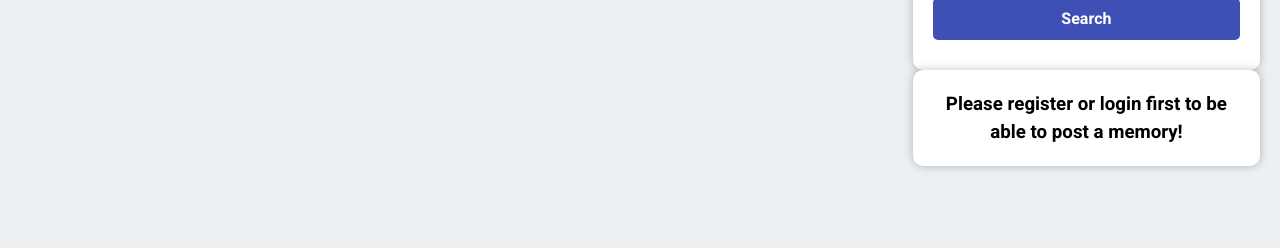
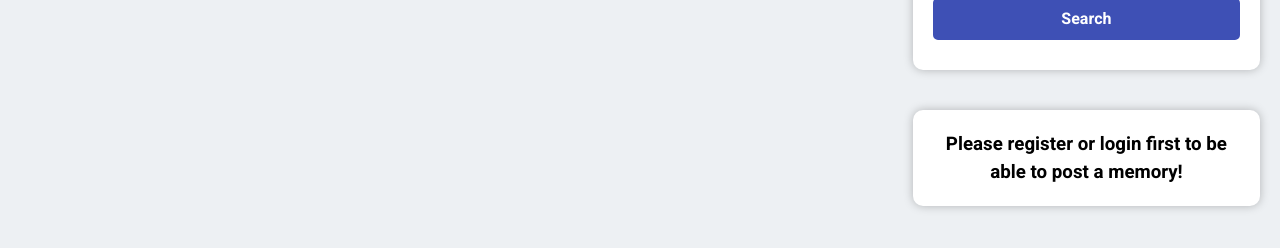
Before and after one commit to GeorgiKeranov/memories-mern-app, a React (Create React App) app in the folder client/: page / in a window 1280 px wide. Shown: the part 240-488 px from the top of the page. Built offline with nearby package versions, Linux system fonts and the light colour scheme; no server answers.

Commit message:
Add scape between sidebar elements

```diff
--- a/client/src/components/Main/Main.css
+++ b/client/src/components/Main/Main.css
@@ -10,6 +10,10 @@
 
 .main .main__sidebar {
   flex: 0 1 28%;
+}
+
+.main .main__sidebar > div + div {
+  margin-top: 40px;
 }
 
 @media (max-width: 1200px) {
```
